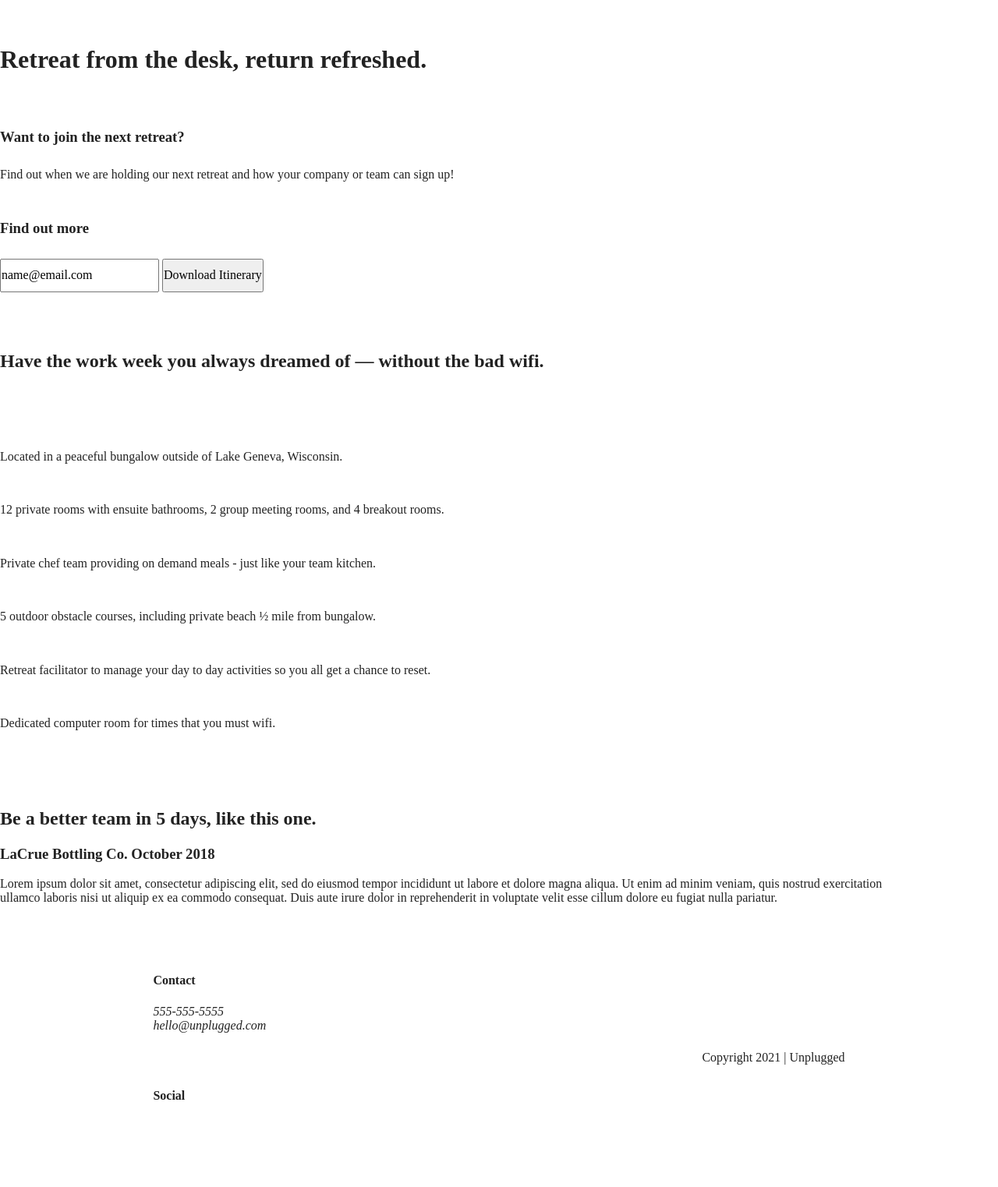
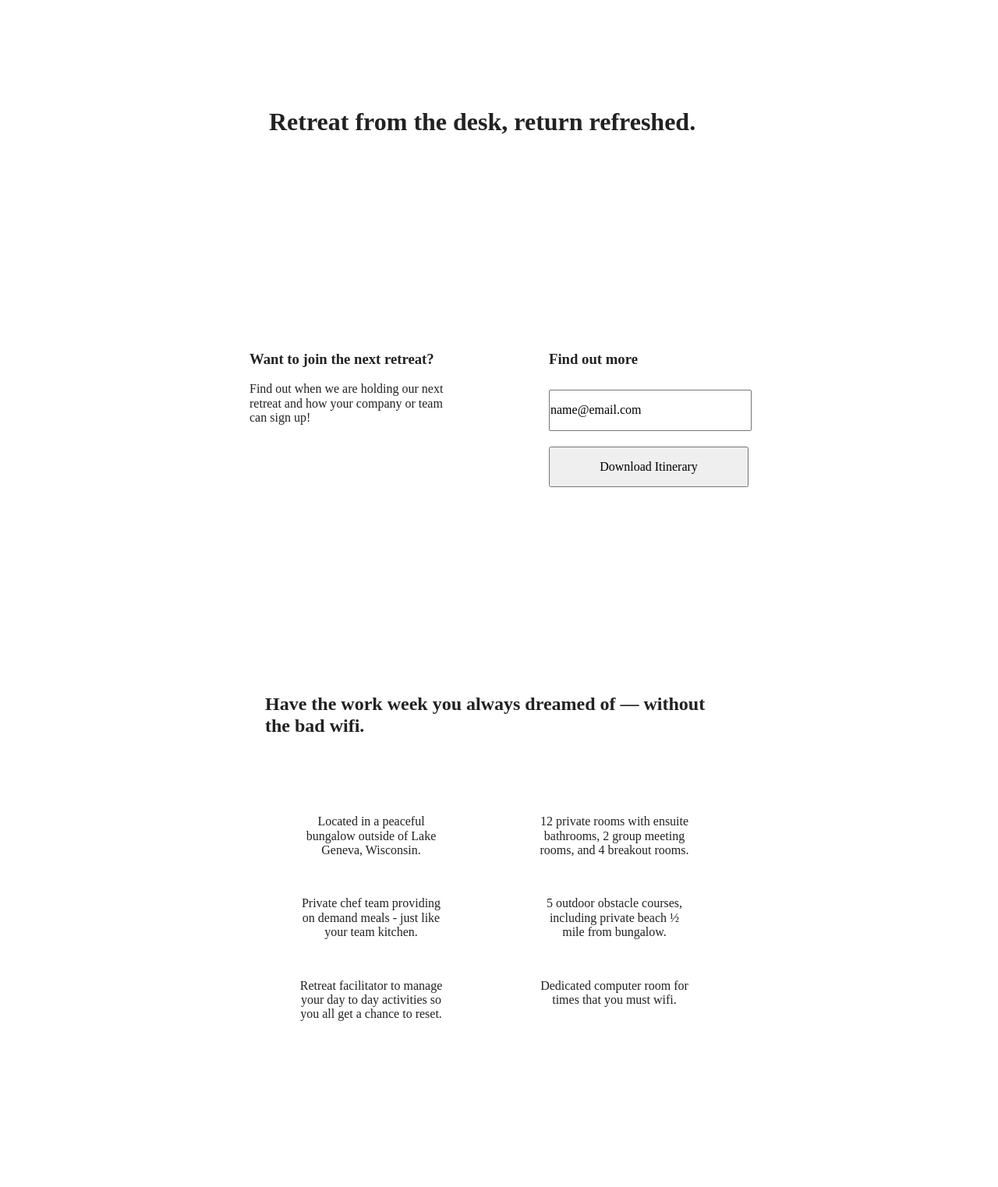
Before and after one commit to gerardguydavis/Unplugged, a website built with Parcel: page index.html in a window 1280 px wide. Shown: the part 177-1700 px from the top of the page at 78% size. Built offline with nearby package versions, Linux system fonts and the light colour scheme.

Commit message:
Correct widths for flex items

```diff
--- a/css/main.css
+++ b/css/main.css
@@ -95,19 +95,6 @@ footer {
   flex-flow: row wrap;
 }
 
-header nav,
-header content-wrapper,
-aside,
-.features .features-items,
-.reviews,
-.mission,
-.contact-section,
-.faq,
-.faq .content-wrapper {
-  display: flex;
-  flex-flow: row wrap;
-}
-
 .content-wrapper {
   width: 90%;
 }
@@ -117,7 +104,9 @@ header {
 }
 
 header .content-wrapper {
+  display: flex;
   margin: 0;
+  justify-content: center;
 }
 
 .header-divider {
@@ -125,7 +114,9 @@ header .content-wrapper {
 }
 
 header nav {
+  display: flex;
   width: 60%;
+  justify-content: center;
 }
 
 header nav ul {
@@ -133,29 +124,57 @@ header nav ul {
   padding: 20px 0;
 }
 
-.hero-area h1 {
-  padding: 55px 0 0;
+.hero-area {
+  display: flex;
+  justify-content: center;
+  flex-flow: row wrap;
 }
 
-aside h3 {
-  padding: 30px 0 10px;
+.hero-area h1 {
+  padding: 55px 25px;
 }
 
-.form input {
-  padding: 10px 0;
+aside {
+  display: flex;
+  justify-content: center;
+  padding: 30px 20px;
+}
+
+div input {
+  margin: 10px 0;
+  padding: 15px 0;
+  width: 100%;
+}
+
+.features {
+  display: flex;
+  justify-content: center;
+  flex-flow: row wrap;
+}
+
+.features-items {
+  display: flex;
+  flex-flow: row wrap;
 }
 
 .features h2 {
-  padding: 55px 0;
+  padding: 55px 20px;
 }
 
 .features article {
   width: 55%;
-  padding: 25px 0;
+  padding: 25px 80px;
+  text-align: center;
 }
 
 .features p {
   margin: 0;
+}
+
+.reviews {
+  display: flex;
+  padding: 20px;
+  justify-content: center;
 }
 
 .reviews h2 {
@@ -166,19 +185,113 @@ aside h3 {
   width: 50%;
 }
 
+footer {
+  flex-flow: column;
+}
+
 footer .content-wrapper {
   width: 55%;
   margin: 50px 0;
+  text-align: center;
 }
 
 footer p {
   margin: 0;
 }
 
-footer .social {
-  padding: 50px 0;
+footer .copyright {
+  margin: 20px 0;
 }
 
+@media only screen and (min-width: 768px) {
+  /*****TABLET*****/
+  .content-wrapper {
+      max-width: 640px;
+      margin: 100px 0;
+  }
+
+  header {
+    justify-content: space-around;
+  }
+
+  header .content-wrapper {
+      width: 100%;
+      justify-content: space-between;
+  }
+
+  header nav {
+      width: 20%;
+  }
+
+  header nav ul {
+    justify-content: space-between;
+  }
+
+  .header-divider {
+      display: none;
+  }
+
+  aside .content-wrapper {
+      margin: 50px 0;
+      display: flex;
+      justify-content: space-between;
+      flex-flow: row wrap;
+  }
+
+  aside .content-wrapper .form-description,
+  aside .content-wrapper .form {
+      width: 40%;
+      margin: 0;
+  }
+
+  .features article {
+    display: flex;
+    align-items: baseline;
+    flex-flow: row wrap;
+    flex-basis: 30%;
+    padding: 25px 60px;
+  }
+
+  .features .features-item-description {
+      width: 100%;
+  }
+
+  .reviews article {
+    display: flex;
+    justify-content: center;
+  }
+
+  .reviews article div {
+      width: 40%;
+  }
+
+  footer .content-wrapper {
+      width: 65%;
+      margin: 100px 0;
+  }
+
+  .footer-content {
+    display: flex;
+    justify-content: center;
+    align-items: center;
+  }
+
+  footer .contact {
+      margin-bottom: 0;
+  }
+
+  footer .copyright {
+      width:
+  }
+}
+
+}
+
+
+@media only screen and (min-width:; 1200px) {
+/*****DESKTOP*****/
+
+}
 
 /* ==========================================================================
    Helper classes
--- a/index.html
+++ b/index.html
@@ -58,7 +58,6 @@
           <input type="text" name="name" value="name@email.com">
           <input type="button" value="Download Itinerary">
         </div>
-      </div> <!-- aside content wrapper ends -->
     </aside>
 
     <section class="features">
@@ -128,7 +127,7 @@
       </div>
     </section>
 
-  </main> <!-- main wrapper -->
+  </main>
 
   <footer>
     <div class="content-wrapper">
@@ -156,9 +155,9 @@
             </p>
           </div>
         </div>
-      </div> <!-- footer content ends -->
+      </div>
     </div>
-    <!--footer content-wrapper ends-->
+
     <div class="copyright">
       <p>Copyright 2021 | Unplugged</p>
     </div>
```
